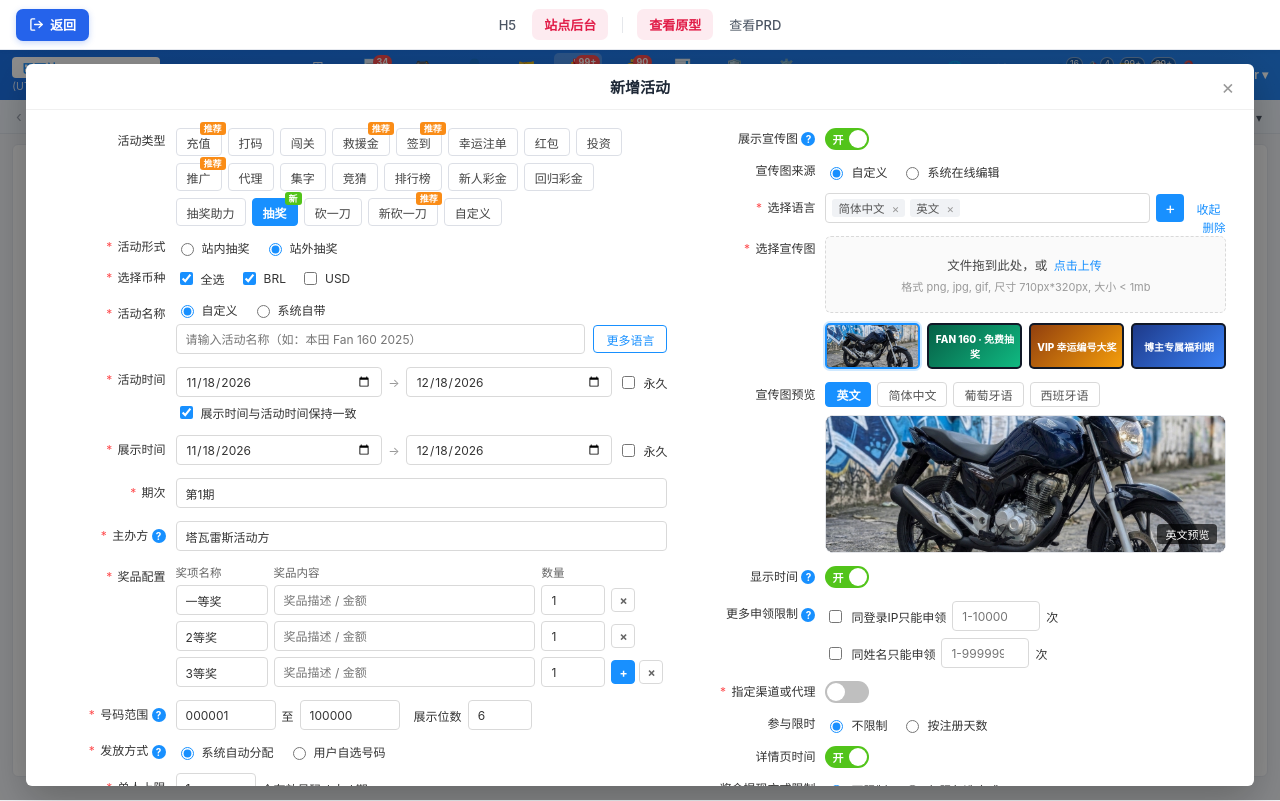
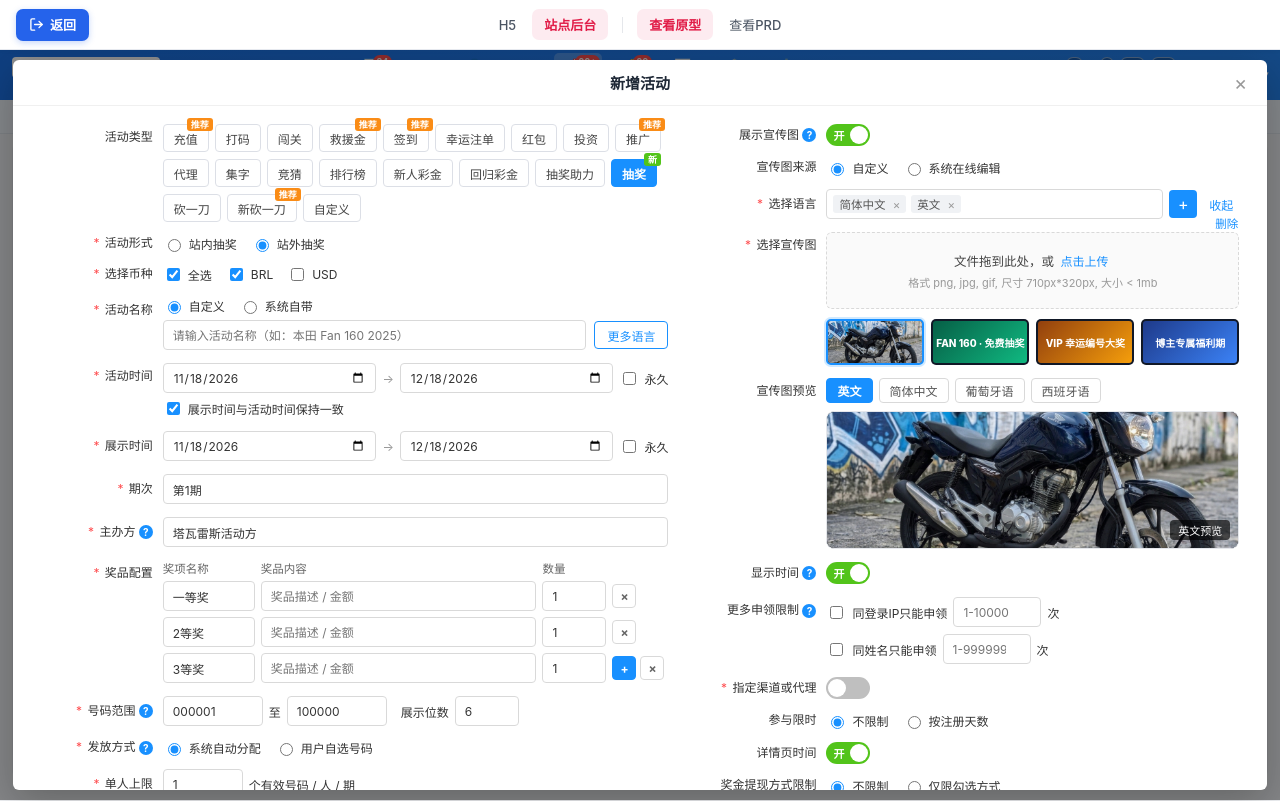
Before and after one commit to DZTZ2026/fan-160-cn-prototype, a plain HTML site: page admin.html in a window 1280 px wide. Both pictures are taken after typing "Sample" into the empty fields and a click on the button "+ 新增活动". Drawn offline with Linux system fonts and the light colour scheme.

Commit message:
Increase Add Activity modal max width by 15% to 1680px

```diff
--- a/admin.css
+++ b/admin.css
@@ -711,7 +711,7 @@ textarea {
   display: flex;
   align-items: center;
   justify-content: center;
-  padding: 14px;
+  padding: 10px;
 }
 
 .erp-modal-mask[hidden] {
@@ -720,7 +720,7 @@ textarea {
 
 .erp-modal {
   width: 100%;
-  max-height: calc(100vh - 78px);
+  max-height: calc(100vh - 70px);
   background: #ffffff;
   border-radius: 6px;
   display: flex;
@@ -730,8 +730,8 @@ textarea {
 }
 
 .erp-modal--xl {
-  width: 96vw;
-  max-width: 1460px;
+  width: 98vw;
+  max-width: 1680px;
 }
 
 .erp-modal--lg {
```
